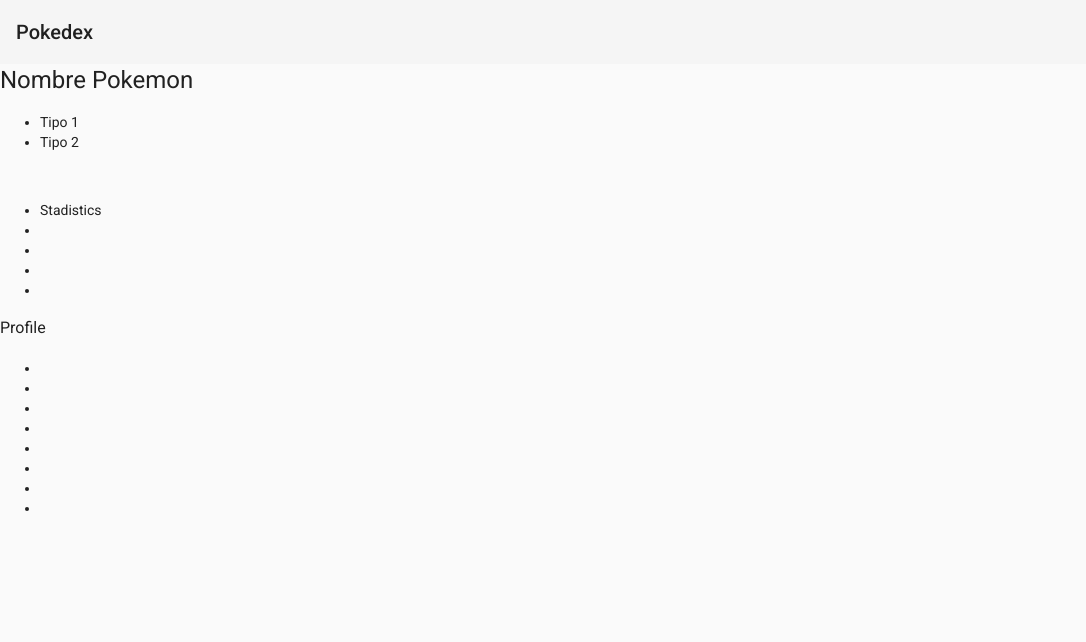
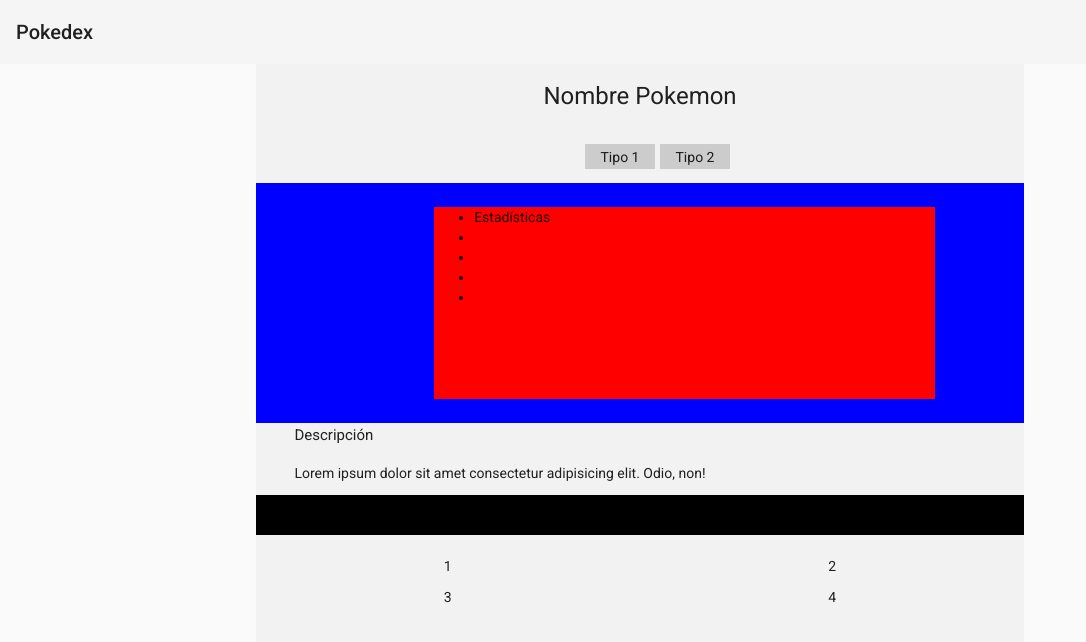
Before and after one commit to SandovalJr/Pokedex_Angular, an Angular app: page /description in a window 1280 px wide. Shown: the top 642 px of the page, without its empty margins (0-1086 px from the left). Built offline with nearby package versions, Linux system fonts and the light colour scheme.

Commit message:
Funciona observable y cards

```diff
--- a/package.json
+++ b/package.json
@@ -21,6 +21,7 @@
     "@angular/platform-browser": "~9.1.3",
     "@angular/platform-browser-dynamic": "~9.1.3",
     "@angular/router": "~9.1.3",
+    "bootstrap": "^4.5.0",
     "rxjs": "~6.5.4",
     "tslib": "^1.10.0",
     "zone.js": "~0.10.2"
--- a/src/app/app.routes.ts
+++ b/src/app/app.routes.ts
@@ -1,10 +1,12 @@
 import { RouterModule, Routes } from '@angular/router';
+
 
 import { CardsComponent } from './components/cards/cards.component';
 import { DescriptionPokemonComponent } from './components/description-pokemon/description-pokemon.component';
+import { GridCardsComponent } from './components/grid-cards/grid-cards.component';
 
 const routes: Routes = [
-  { path: 'Home', component: CardsComponent },
+  { path: 'Home', component: GridCardsComponent },
   { path: 'description', component: DescriptionPokemonComponent },
   { path: '**', pathMatch: 'full', redirectTo: 'Home' },
 ];
--- a/src/app/components/cards/cards.component.css
+++ b/src/app/components/cards/cards.component.css
@@ -13,8 +13,3 @@
   display: block;
   margin: auto;
 }
-
-mat-grid-list {
-  width: 100vw;
-  /* height: auto; */
-}
--- a/src/app/components/cards/cards.component.html
+++ b/src/app/components/cards/cards.component.html
@@ -1,5 +1,3 @@
-<mat-grid-list cols="4" rowHeight="1:1.2">
-  <mat-grid-tile>
 
     <mat-card class="card">
       <mat-card-header>
@@ -21,6 +19,3 @@
         <button mat-button>Ver mas..</button>
       </mat-card-actions>
     </mat-card>
-
-  </mat-grid-tile>
-</mat-grid-list>
--- a/src/app/components/cards/cards.component.ts
+++ b/src/app/components/cards/cards.component.ts
@@ -1,15 +1,34 @@
-import { Component, OnInit } from '@angular/core';
+import { Component } from '@angular/core';
+import { pluck, map, concatMap, switchMap } from 'rxjs/operators';
+
+// http
+import { HttpClient } from '@angular/common/http';
+import { from } from 'rxjs';
 
 @Component({
   selector: 'app-cards',
   templateUrl: './cards.component.html',
-  styleUrls: ['./cards.component.css']
+  styleUrls: ['./cards.component.css'],
 })
-export class CardsComponent implements OnInit {
-
-  constructor() { }
-
-  ngOnInit(): void {
+export class CardsComponent {
+  constructor(private http: HttpClient) {
+    this.getPokemons();
   }
 
+  public getPokemons() {
+    this.http
+      .get(`https://pokeapi.co/api/v2/pokemon`)
+      .pipe(
+        pluck('results'),
+        switchMap((PokemonsArray: any) =>
+          from(PokemonsArray).pipe(
+            pluck('url'),
+            concatMap((url: string) => this.http.get(url))
+          )
+        )
+      )
+      .subscribe(
+        pokemons => console.log(pokemons)
+      );
+  }
 }
--- a/src/app/components/description-pokemon/description-pokemon.component.css
+++ b/src/app/components/description-pokemon/description-pokemon.component.css
@@ -0,0 +1,62 @@
+.contenedor{
+    width: 60%;
+    height: 100vh;
+    margin: auto;
+    background: #f2f2f2;
+}
+
+h1{
+    height: 8vh;
+    text-align: center;
+    display: flex;
+    justify-content: center;
+    align-items: center;
+}
+
+.tipos{
+    display: flex;
+    justify-content: center;
+}
+
+.tipos li {
+    margin-right: 5px;
+    list-style-type: none;
+    background: #ccc;
+    width: 70px;
+    text-align: center;
+    height: 25px;
+    display: flex;
+    align-items: center;
+    justify-content: center;
+}
+
+.Fila1{
+    display: flex;
+    justify-content: space-evenly;
+    align-items: center;
+    height: 30vh;
+    background: blue;
+}
+
+.Fila1 .img{
+    display: block;
+    width: 20px;
+    height: 20px;
+    background: #000;
+}
+
+.Fila1 ul{
+    background: red;
+    width: 60%;
+    height: 80%;
+}
+
+.descripcion{
+    width: 90%;
+    margin: auto;
+}
+
+.profile h3{
+    background: #000;
+    height: 5vh;
+}
--- a/src/app/components/description-pokemon/description-pokemon.component.html
+++ b/src/app/components/description-pokemon/description-pokemon.component.html
@@ -1,14 +1,16 @@
 <div class="contenedor">
   <h1>Nombre Pokemon</h1>
+
   <div class="main-information">
-    <ul>
+    <ul class="tipos">
       <li>Tipo 1</li>
       <li>Tipo 2</li>
     </ul>
-  </div>
-  <img src="" alt="" />
+
+    <div class="Fila1">
+      <img src="" alt="">
       <ul>
-    <li>Stadistics</li>
+        <li>Estadísticas</li>
         <li></li>
         <li></li>
         <li></li>
@@ -16,20 +18,24 @@
       </ul>
     </div>
 
+    <div class="descripcion">
+      <h4>Descripción</h4>
+      <p>Lorem ipsum dolor sit amet consectetur adipisicing elit. Odio, non!</p>
+    </div>
+
+  </div>
+
   <div class="profile">
     <h3>Profile</h3>
-  <ul>
-    <li></li>
-    <li></li>
-    <li></li>
-    <li></li>
-    <li></li>
-    <li></li>
-    <li></li>
-    <li></li>
-  </ul>
+    <mat-grid-list cols="2" rowHeight="30px">
+      <mat-grid-tile>1</mat-grid-tile>
+      <mat-grid-tile>2</mat-grid-tile>
+      <mat-grid-tile>3</mat-grid-tile>
+      <mat-grid-tile>4</mat-grid-tile>
+    </mat-grid-list>
   </div>
 
   <div class="moves">
 
   </div>
+</div>
--- /dev/null
+++ b/src/app/components/grid-cards/grid-cards.component.css
@@ -0,0 +1,4 @@
+mat-grid-list {
+    width: 100vw;
+    /* height: auto; */
+  }
--- /dev/null
+++ b/src/app/components/grid-cards/grid-cards.component.html
@@ -0,0 +1,7 @@
+<mat-grid-list cols="4" rowHeight="1:1.2">
+  <mat-grid-tile>
+
+    <app-cards></app-cards>
+
+  </mat-grid-tile>
+</mat-grid-list>
--- /dev/null
+++ b/src/app/components/grid-cards/grid-cards.component.ts
@@ -0,0 +1,15 @@
+import { Component, OnInit } from '@angular/core';
+
+@Component({
+  selector: 'app-grid-cards',
+  templateUrl: './grid-cards.component.html',
+  styleUrls: ['./grid-cards.component.css']
+})
+export class GridCardsComponent implements OnInit {
+
+  constructor() { }
+
+  ngOnInit(): void {
+  }
+
+}
--- a/src/styles.css
+++ b/src/styles.css
@@ -15,7 +15,7 @@
 }
 
 .content {
-  display: flex;
+  /* display: flex; */
   height: 100%;
 
 }
```
Also changed, not shown: src/app/app.module.ts (+8 -0 lines), 1 other file (tests, documents, lock files or other folders). Lines whose indentation alone changed are shown as unchanged.
